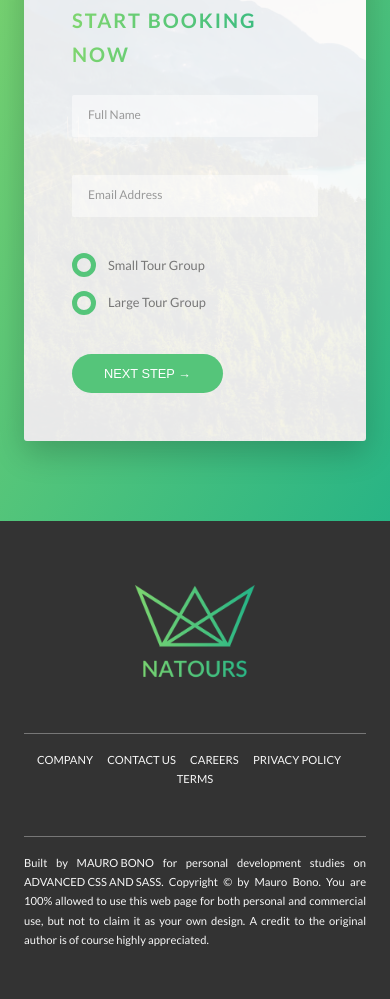
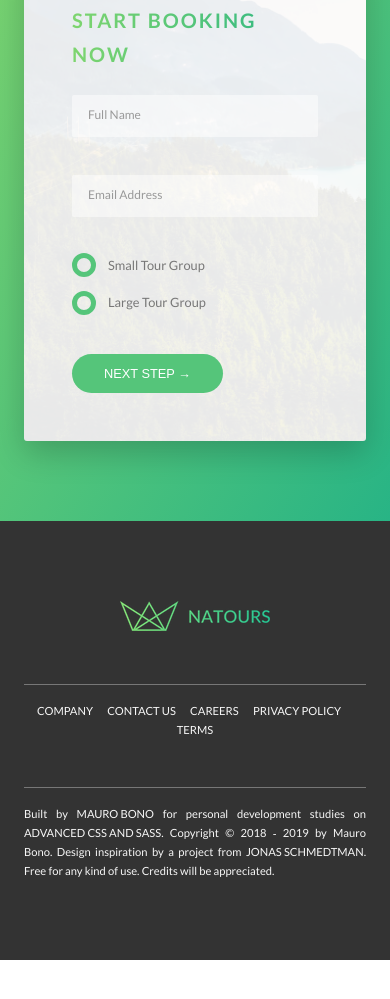
Before and after one commit to uptheirons78/natours, a website: page index.html in a window 390 px wide. Shown: the part 5968-6967 px from the top of the page. After the commit the page ends 6928 px from the top, so only its background shows below. Drawn offline with Linux system fonts and the light colour scheme.

Commit message:
update images tag with picture element and source to implement responsive design with new tools

```diff
--- a/index.html
+++ b/index.html
@@ -347,7 +347,10 @@
 
     <footer class="footer">
         <div class="footer__logo-box">
-            <img src="img/logo-green-2x.png" alt="Full Logo" class="footer__logo">
+            <picture class="footer__logo">
+                <source srcset="img/logo-green-small-1x.png 1x, img/logo-green-small-2x.png 2x" media="(max-width: 37.5em)" >
+                <img srcset="img/logo-green-1x.png 1x, img/logo-green-2x.png 2x" alt="Full Logo">
+            </picture>
         </div>
         <div class="row">
 
@@ -366,10 +369,8 @@
             <div class="col-1-of-2">
                 <p class="footer__copyright">
                     Built by <a href="#" class="footer__link">Mauro Bono</a> for personal development studies on <a
-                        href="" class="footer__link">Advanced CSS and Sass</a>. Copyright &copy; by Mauro Bono. You
-                    are
-                    100% allowed to use this web page for both personal and commercial use, but not to claim it as your
-                    own design. A credit to the original author is of course highly appreciated.
+                        href="https://codingheroes.io/" target="_blank" class="footer__link">Advanced CSS and Sass</a>. Copyright &copy; 2018 &dash; 2019 by Mauro Bono. Design inspiration by a project from <a
+                        href="https://codingheroes.io/" target="_blank" class="footer__link">Jonas Schmedtman</a>. Free for any kind of use. Credits will be appreciated.
                 </p>
             </div>
         </div>
--- a/sass/layout/_footer.scss
+++ b/sass/layout/_footer.scss
@@ -1,11 +1,16 @@
 .footer {
+
   background-color: $color-grey-dark-3;
   color: $color-grey-light-1;
   padding: 10rem 0;
   font-size: 1.4rem;
 
-  @include respond(tab-port) {
-    padding: 8rem 0;
+
+
+  .row {
+    @include respond(tab-port) {
+      max-width: 55rem;
+    }
   }
 
   &__logo-box {
@@ -27,7 +32,7 @@
     padding-top: 2rem;
     display: inline-block;
 
-    @include respond(tab-port) {
+    @include respond(tab-land) {
       width: 100%;
       text-align: center;
     }
@@ -71,7 +76,7 @@
     float: right;
     text-align: justify;
 
-    @include respond(tab-port) {
+    @include respond(tab-land) {
       width: 100%;
       float: none;
     }
```
Also changed, not shown: css/style.css.
